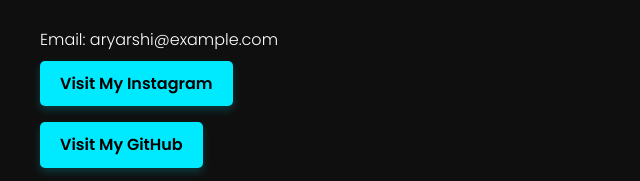
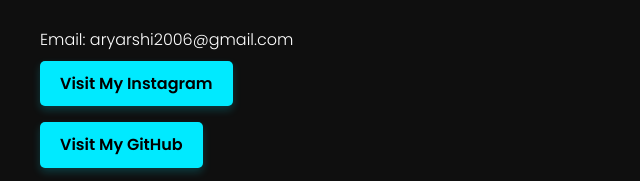
Before and after one commit to Aryarshi/aryarshi_portfolio, a plain HTML site: page index.html in a window 1280 px wide. Shown: the part 1874-2055 px from the top of the page, 0-640 px from the left. Drawn offline with Linux system fonts and the light colour scheme.

Commit message:
Update index.html

```diff
--- a/index.html
+++ b/index.html
@@ -202,7 +202,7 @@
 
   <section id="contact" class="section">
     <h2>Contact Me</h2>
-    <p>Email: aryarshi@example.com</p>
+    <p>Email: aryarshi2006@gmail.com</p>
     <div class="contact-links">
       <a href="https://www.instagram.com/_aryarshi_/" target="_blank">Visit My Instagram</a><br>
       <a href="https://github.com/Aryarshi" target="_blank">Visit My GitHub</a><br>
```
